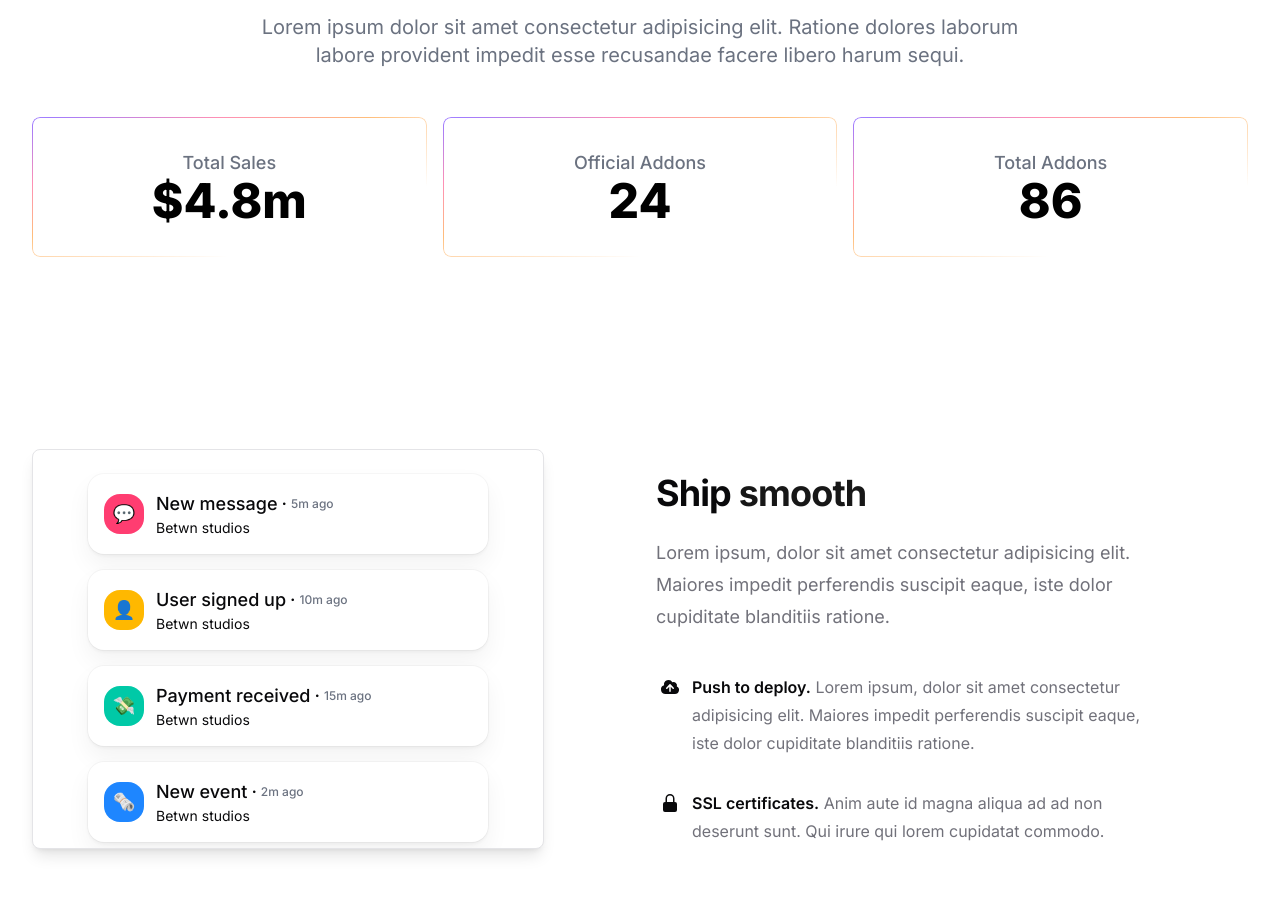
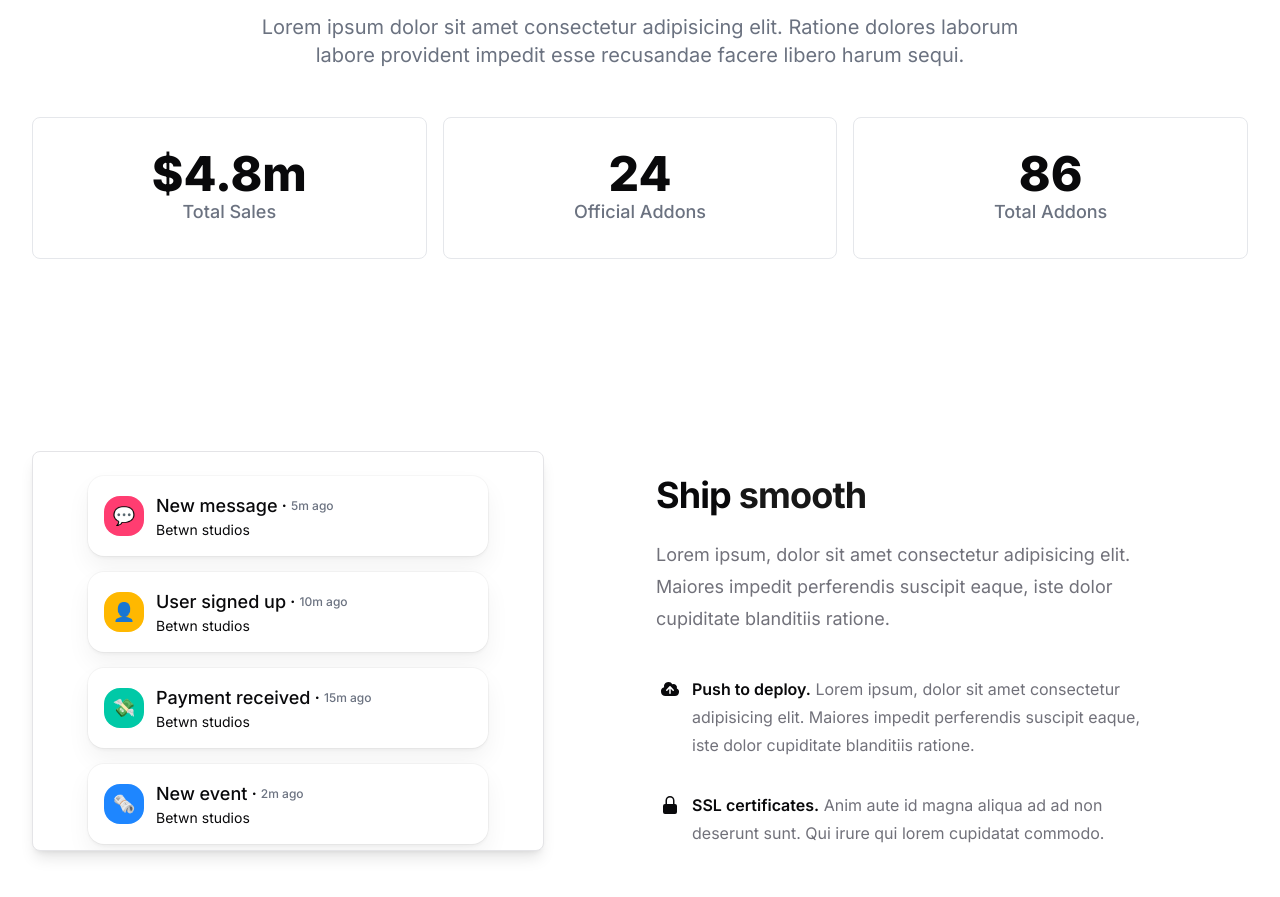
Before and after one commit to PiyushG-dev/betwnstudios, a Next.js app: page / in a window 1280 px wide. Shown: the part 3367-4264 px from the top of the page. Built offline with nearby package versions, Linux system fonts and the light colour scheme.

Commit message:
stats section updated

```diff
--- a/components/Stats.jsx
+++ b/components/Stats.jsx
@@ -31,7 +31,7 @@ export default function Stats() {
 
         <div className="mt-8 sm:mt-12">
           <dl className="grid grid-cols-1 gap-4 sm:grid-cols-3">
-            <ShineBorder
+            {/* <ShineBorder
               className="flex flex-col px-4 py-8 text-center w-full"
               color={["#A07CFE", "#FE8FB5", "#FFBE7B"]}
             >
@@ -60,30 +60,30 @@ export default function Stats() {
               </dt>
 
               <dd className="text-4xl font-extrabold md:text-5xl">86</dd>
-            </ShineBorder>
-            {/* <div className="flex flex-col rounded-lg border border-gray-100 px-4 py-8 text-center">
+            </ShineBorder> */}
+            <div className="flex flex-col rounded-lg border border-gray-200 px-4 py-8 text-center">
               <dt className="order-last text-lg font-medium text-gray-500">
                 Total Sales
               </dt>
 
               <dd className="text-4xl font-extrabold md:text-5xl">$4.8m</dd>
-            </div> */}
+            </div>
 
-            {/* <div className="flex flex-col rounded-lg border border-gray-100 px-4 py-8 text-center">
+            <div className="flex flex-col rounded-lg border border-gray-200 px-4 py-8 text-center">
               <dt className="order-last text-lg font-medium text-gray-500">
                 Official Addons
               </dt>
 
               <dd className="text-4xl font-extrabold  md:text-5xl">24</dd>
-            </div> */}
+            </div>
 
-            {/* <div className="flex flex-col rounded-lg border border-gray-100 px-4 py-8 text-center">
+            <div className="flex flex-col rounded-lg border border-gray-200 px-4 py-8 text-center">
               <dt className="order-last text-lg font-medium text-gray-500">
                 Total Addons
               </dt>
 
               <dd className="text-4xl font-extrabold  md:text-5xl">86</dd>
-            </div> */}
+            </div>
           </dl>
         </div>
       </div>
```
